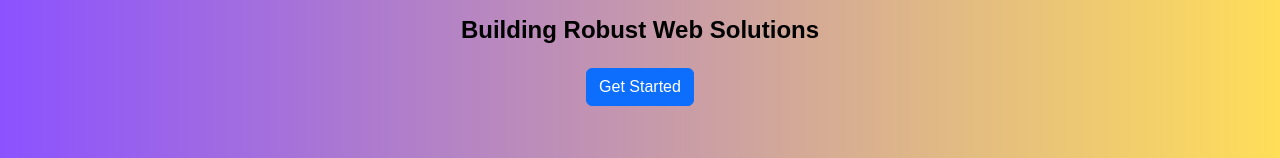
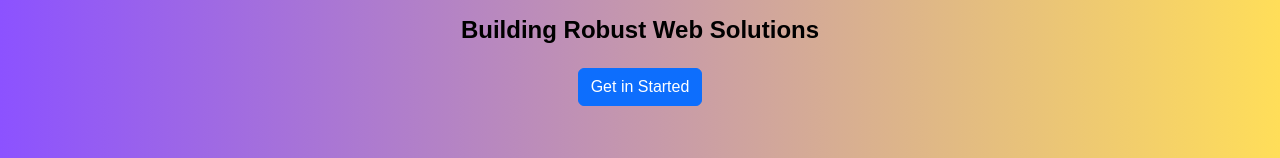
Before and after one commit to Vimaser/tiger-software-developers, a React (Create React App) app: page / in a window 1280 px wide. Shown: the part 561-719 px from the top of the page. Built offline with nearby package versions, Linux system fonts and the light colour scheme; no server answers; a web font is replaced by a local one.

Commit message:
minor css and link fix

```diff
--- a/src/components/Home.js
+++ b/src/components/Home.js
@@ -15,9 +15,9 @@ function Home() {
         <img src={tiger} alt="Tiger" className="tiger-image" />
         <h1 className="animated-text">Tiger Software Developers LLC</h1>
         <p>Building Robust Web Solutions</p>
-        <a href="#cta-section" className="btn btn-primary">
-          Get Started
-        </a>
+        <Link to="/contact" className="btn btn-primary">
+          Get in Started
+        </Link>
         <div className="scroll-indicator">
           <span></span>
         </div>
@@ -166,9 +166,9 @@ function Home() {
       </section>
 
       <section className="cta-section">
-        <h2>Ready to start your project?</h2>
-        <Link to="/contact" className="btn btn-success">
-          Get in Touch
+
+        <Link to="/contact" className="btn">
+       <h2>Ready to start your project?</h2>
         </Link>
       </section>
     </div>
```
